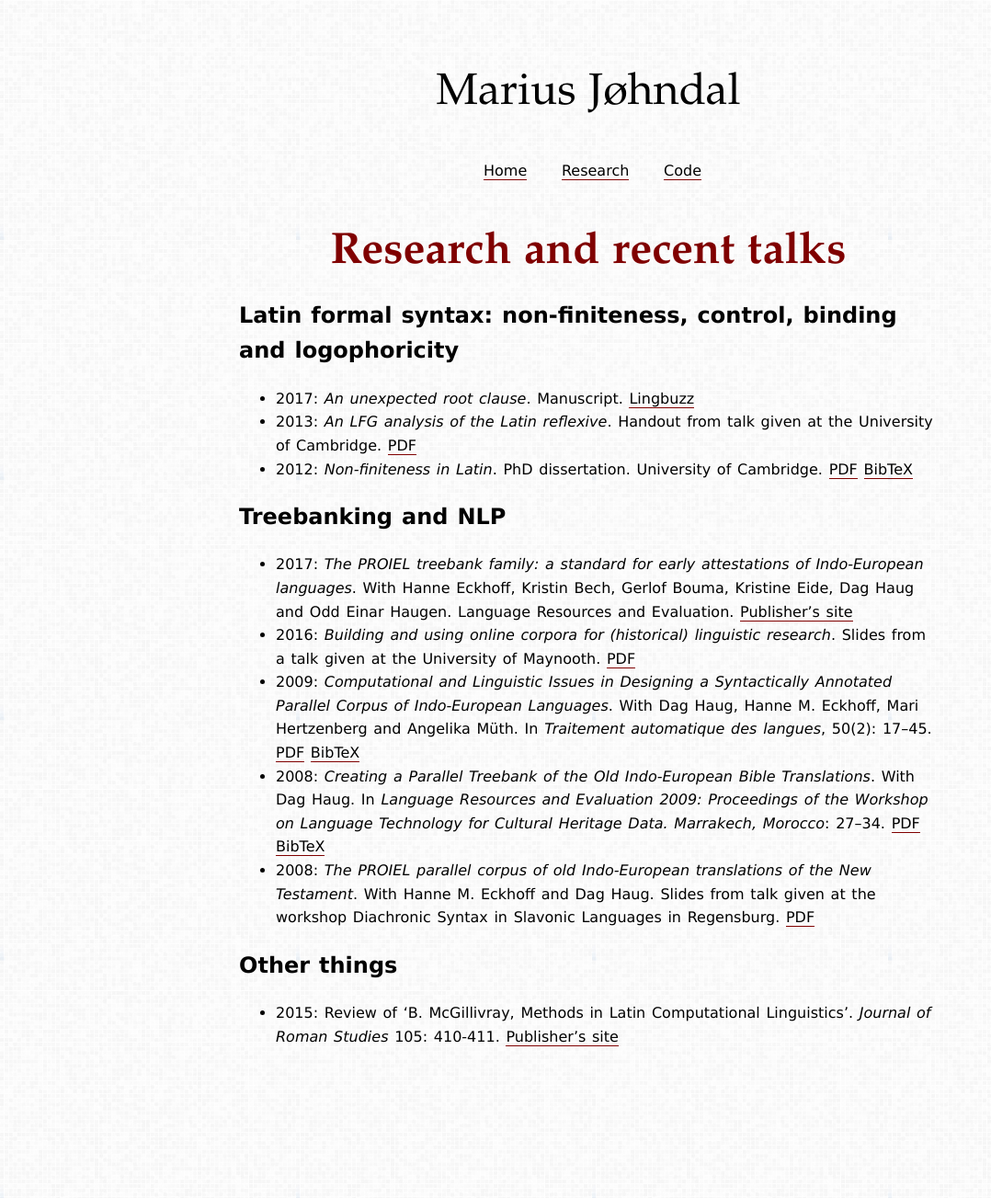
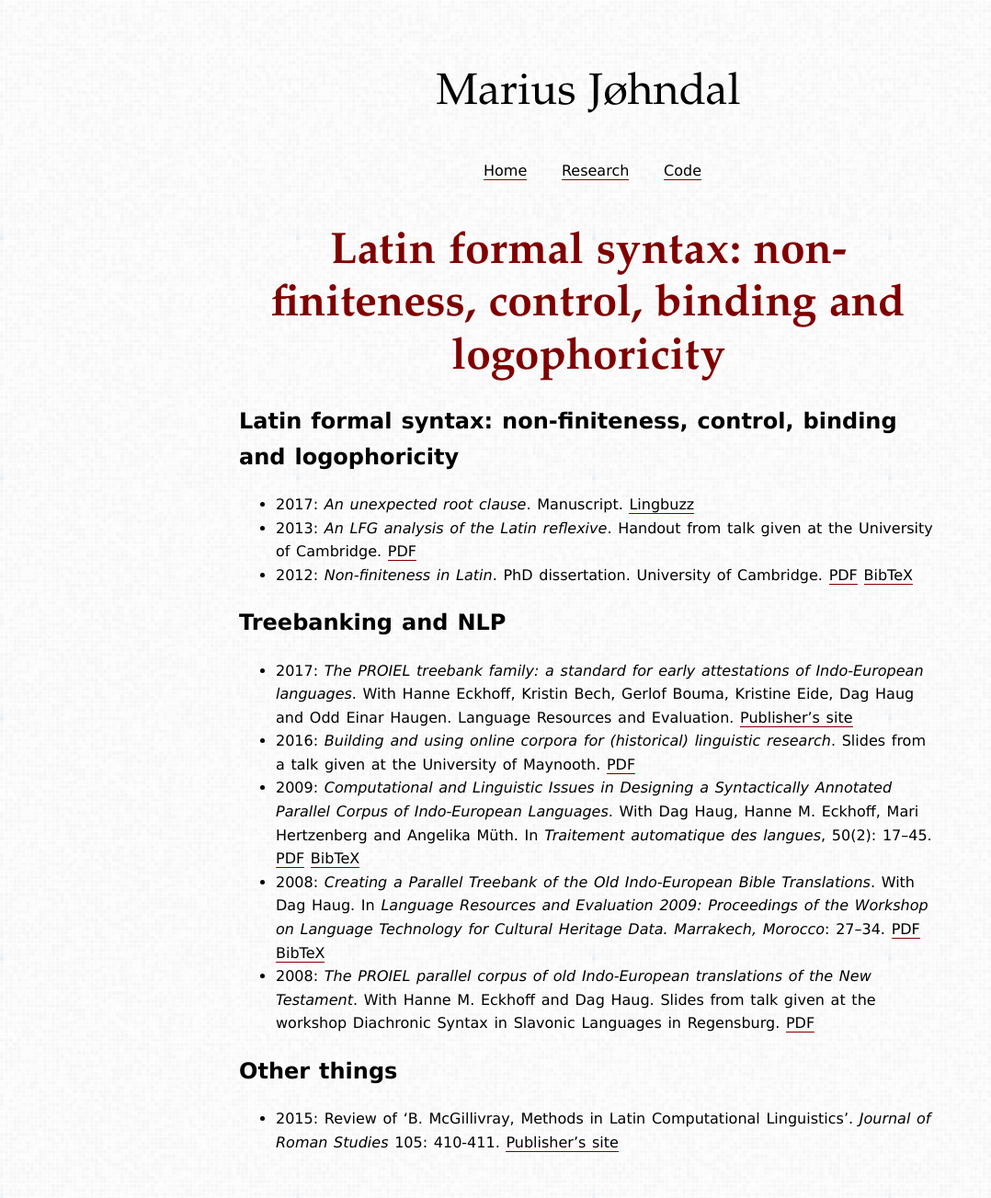
Before and after one commit to mlj/mlj.github.io, a Jekyll site: the page built from research/index.md, in a window 1280 px wide. Shown: the whole page at 92% size, without its empty margins (0-1078 px from the left). Built offline with Jekyll 4.4.1, drawn with Linux system fonts in a browser that asks for light colours; some web fonts are replaced; our own code applies the rules of GitHub Pages for plain Markdown files; before the commit the page ends 1188 px from its top, so only the background shows below that.

Commit message:
Update dependencies

```diff
--- a/research/index.md
+++ b/research/index.md
@@ -1,6 +1,5 @@
 ---
 layout: page
-title: Research and recent talks
 ---
 
 ## Latin formal syntax: non-finiteness, control, binding and logophoricity
```
Also changed, not shown: Gemfile.lock.
